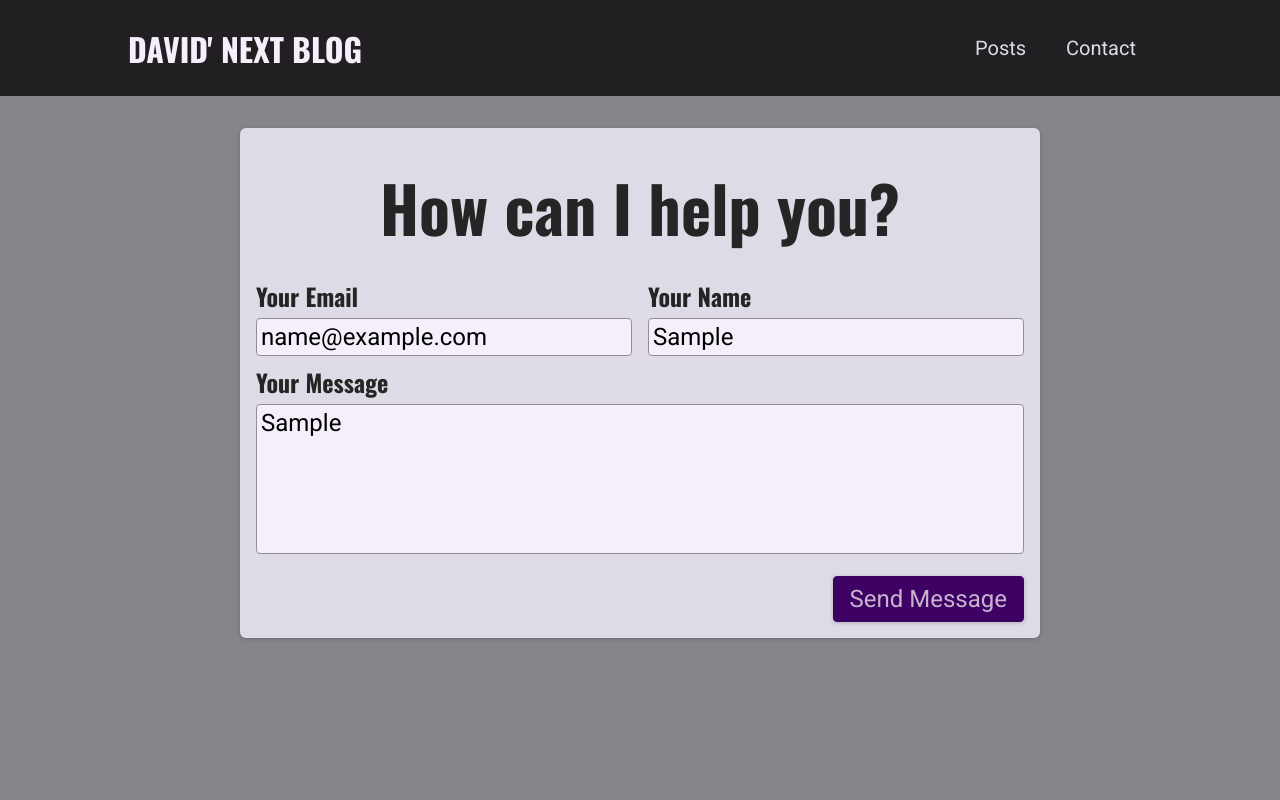
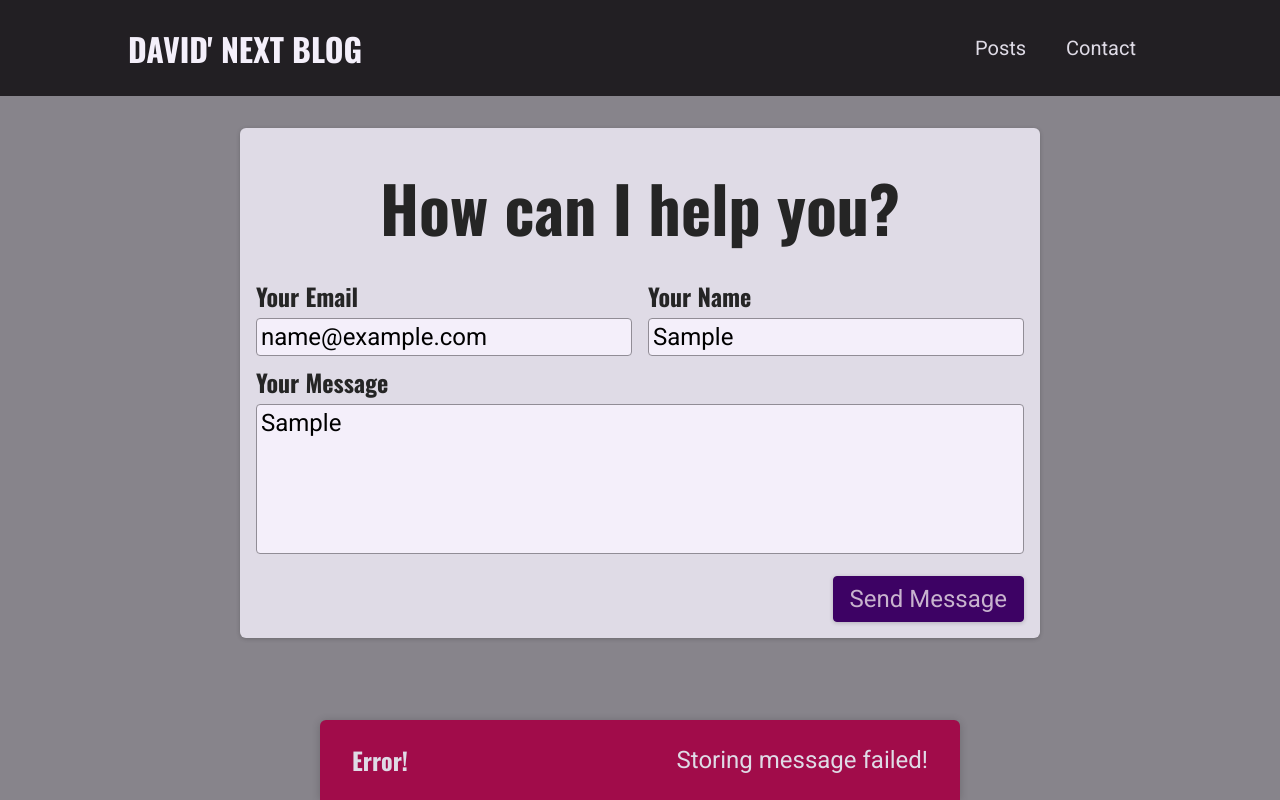
Before and after one commit to DavidPerelman/nextjs-blog, a Next.js app: page /contact in a window 1280 px wide. Both pictures are taken after typing "name@example.com", "Sample", "Sample" into the empty fields and a click on the button "Send Message". Built offline with nearby package versions, Linux system fonts and the light colour scheme; no server answers; the database is empty.

Commit message:
Adding UI Feedback With Notifications

```diff
--- a/components/contact/contact-form.js
+++ b/components/contact/contact-form.js
@@ -1,25 +1,88 @@
-import { useState } from 'react';
+import { useEffect, useState } from 'react';
+import Notification from '../ui/notification';
 import classes from './contact-form.module.css';
+
+async function sendContactData(contactDetails) {
+  const response = await fetch('/api/contact', {
+    method: 'POST',
+    body: JSON.stringify(contactDetails),
+    headers: {
+      'Content-Type': 'application/json',
+    },
+  });
+
+  const data = await response.json();
+
+  if (!response.ok) {
+    throw new Error(data.message || 'Something went wrong!');
+  }
+}
 
 function ContactForm() {
   const [enteredEmail, setEnteredEmail] = useState('');
   const [enteredName, setEnteredName] = useState('');
   const [enteredMessage, setEnteredMessage] = useState('');
+  const [requestStatus, setRequestStatus] = useState();
+  const [requestError, setRequestError] = useState();
 
-  function sendMessageHandler(e) {
+  useEffect(() => {
+    if (requestStatus === 'success' || requestStatus === 'error') {
+      const timer = setTimeout(() => {
+        setRequestStatus(null);
+        setRequestError(null);
+      }, 3000);
+
+      return () => clearTimeout(timer);
+    }
+  }, [requestStatus]);
+
+  async function sendMessageHandler(e) {
     e.preventDefault();
 
-    fetch('/api/contact', {
-      method: 'POST',
-      body: JSON.stringify({
+    setRequestStatus('pending');
+
+    try {
+      await sendContactData({
         email: enteredEmail,
         name: enteredName,
         message: enteredMessage,
-      }),
-      headers: {
-        'Content-Type': 'application/json',
-      },
-    });
+      });
+      setRequestStatus('success');
+      setEnteredEmail('');
+      setEnteredName('');
+      setEnteredMessage('');
+    } catch (error) {
+      console.log('error!');
+      setRequestStatus('error');
+      setRequestError(error.message);
+    }
+  }
+
+  let notification;
+
+  if (requestStatus === 'pending') {
+    notification = {
+      status: 'pending',
+      title: 'Sending message...',
+      message: 'Your message is on its way!',
+    };
+  }
+
+  if (requestStatus === 'success') {
+    notification = {
+      status: 'success',
+      title: 'Success!',
+      message: 'Message sent successfully!',
+    };
+  }
+
+  if (requestStatus === 'error') {
+    console.log('requestStatus');
+    notification = {
+      status: 'error',
+      title: 'Error!',
+      message: requestError,
+    };
   }
 
   return (
@@ -61,6 +124,13 @@
           <button>Send Message</button>
         </div>
       </form>
+      {notification && (
+        <Notification
+          status={notification.status}
+          title={notification.title}
+          message={notification.message}
+        />
+      )}
     </section>
   );
 }
--- /dev/null
+++ b/components/ui/notification.js
@@ -0,0 +1,28 @@
+import ReactDOM from 'react-dom';
+
+import classes from './notification.module.css';
+
+function Notification(props) {
+  const { title, message, status } = props;
+
+  let statusClasses = '';
+
+  if (status === 'success') {
+    statusClasses = classes.success;
+  }
+
+  if (status === 'error') {
+    statusClasses = classes.error;
+  }
+
+  const cssClasses = `${classes.notification} ${statusClasses}`;
+
+  return (
+    <div className={cssClasses}>
+      <h2>{title}</h2>
+      <p>{message}</p>
+    </div>
+  );
+}
+
+export default Notification;
--- /dev/null
+++ b/components/ui/notification.module.css
@@ -0,0 +1,43 @@
+.notification {
+  display: flex;
+  justify-content: space-between;
+  align-items: center;
+  color: var(--color-grey-100);
+  background-color: var(--color-grey-800);
+  padding: 0 var(--size-8);
+  box-shadow: 0 1px 8px rgba(0, 0, 0, 0.2);
+  position: fixed;
+  height: 5rem;
+  bottom: 0;
+  width: 100%;
+  left: 0;
+  border-top-right-radius: 0;
+  border-top-left-radius: 0;
+}
+
+.notification h2 {
+  font-size: var(--size-6);
+  margin: 0;
+}
+
+.notification p {
+  margin: 0;
+}
+
+.success {
+  background-color: var(--color-success-500);
+  color: var(--color-grey-800);
+}
+
+.error {
+  background-color: var(--color-error-500);
+}
+
+@media (min-width: 768px) {
+  .notification {
+    width: 40rem;
+    left: calc(50% - 20rem);
+    border-top-right-radius: 6px;
+    border-top-left-radius: 6px;
+  }
+}
```
